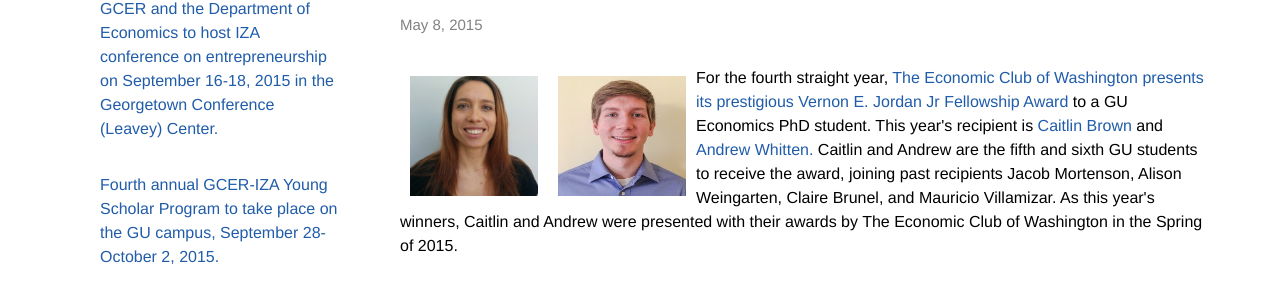
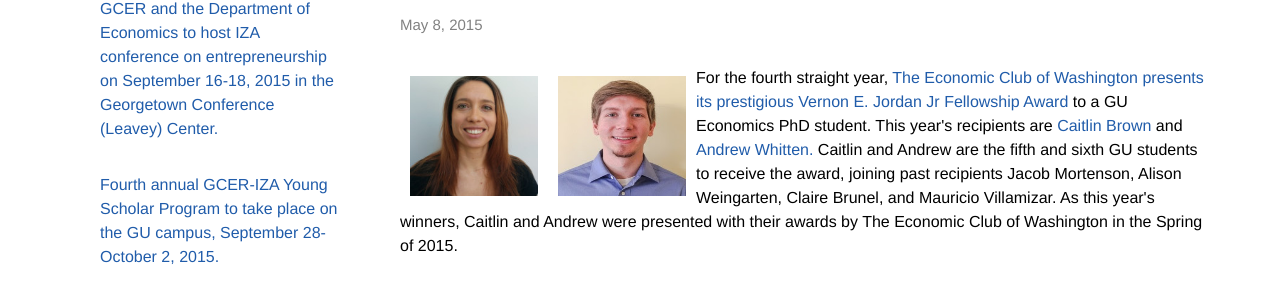
Before and after one commit to georgetown-econ/gcer, a Jekyll site: the page built from _posts/2015-05-08-CaitlinBrown-Jordan-recipient2015.html, in a window 1280 px wide. Shown: the part 579-883 px from the top of the page. Built offline with Jekyll 4.4.1, drawn with Linux system fonts in a browser that asks for light colours.

Commit message:
Updated 2015-05-08-CaitlinBrown-Jordan-recipient2015.html

```diff
--- a/_posts/2015-05-08-CaitlinBrown-Jordan-recipient2015.html
+++ b/_posts/2015-05-08-CaitlinBrown-Jordan-recipient2015.html
@@ -6,6 +6,7 @@
 ---
 
 
+
 <img style="float: left; width: 128px; height: 120px; margin: 10px;" src="{{ site.baseurl }}/assets/images/2015-05-08-CaitBrown.jpg" /> <img style="float: left; width: 128px; height: 120px; margin: 10px;" src="{{ site.baseurl }}/assets/images/2015-05-08-AndrewWhitten.jpg" />
 
-<p> For the fourth straight year, <a href="http://economicclub.org/page.cfm/go/Fellowship-Winners/">The Economic Club of Washington presents its prestigious Vernon E. Jordan Jr Fellowship Award</a> to a GU Economics PhD student. This year's recipient is  <a href="http://www.researchgate.net/profile/Cait_Brown">  Caitlin Brown </a> and <a href="http://www.rawhitten.com/"> Andrew Whitten. </a>@@@ Caitlin and Andrew are the fifth and sixth GU students to receive the award, joining past recipients Jacob Mortenson, Alison Weingarten, Claire Brunel, and Mauricio Villamizar. As this year's winners, Caitlin and Andrew were presented with their awards by The Economic Club of Washington in the Spring of 2015.</p>
+<p> For the fourth straight year, <a href="http://economicclub.org/page.cfm/go/Fellowship-Winners/">The Economic Club of Washington presents its prestigious Vernon E. Jordan Jr Fellowship Award</a> to a GU Economics PhD student. This year's recipients are  <a href="http://wwws .researchgate.net/profile/Cait_Brown">  Caitlin Brown </a> and <a href="http://www.rawhitten.com/"> Andrew Whitten. </a>@@@ Caitlin and Andrew are the fifth and sixth GU students to receive the award, joining past recipients Jacob Mortenson, Alison Weingarten, Claire Brunel, and Mauricio Villamizar. As this year's winners, Caitlin and Andrew were presented with their awards by The Economic Club of Washington in the Spring of 2015.</p>
```
